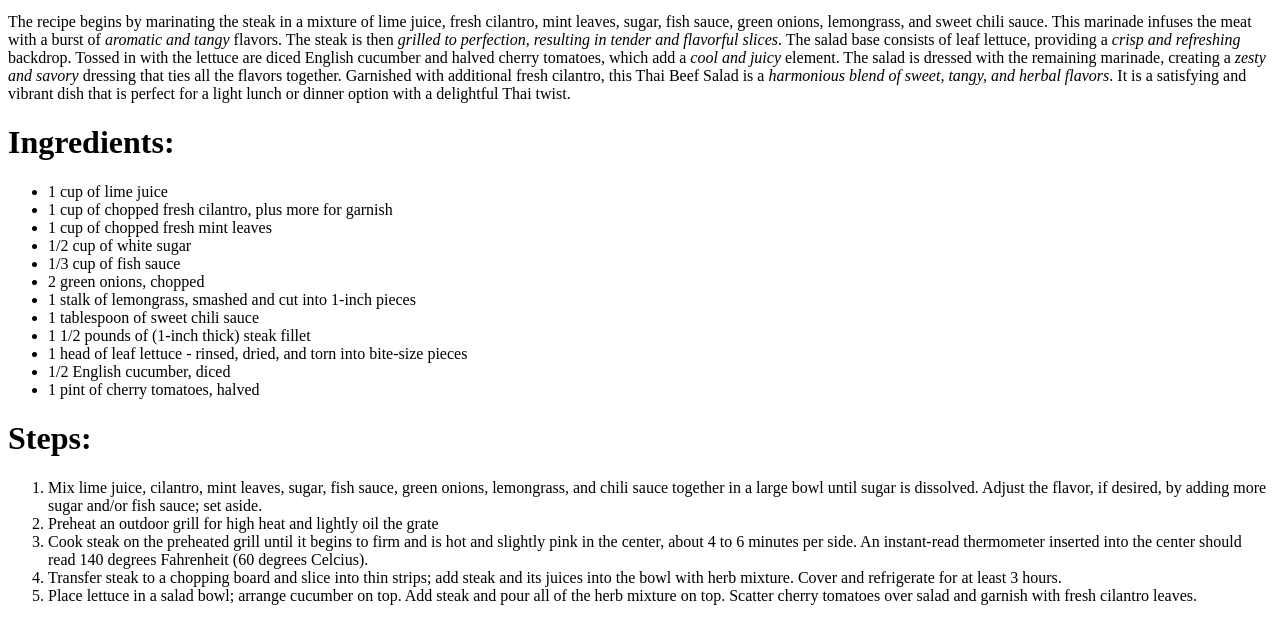
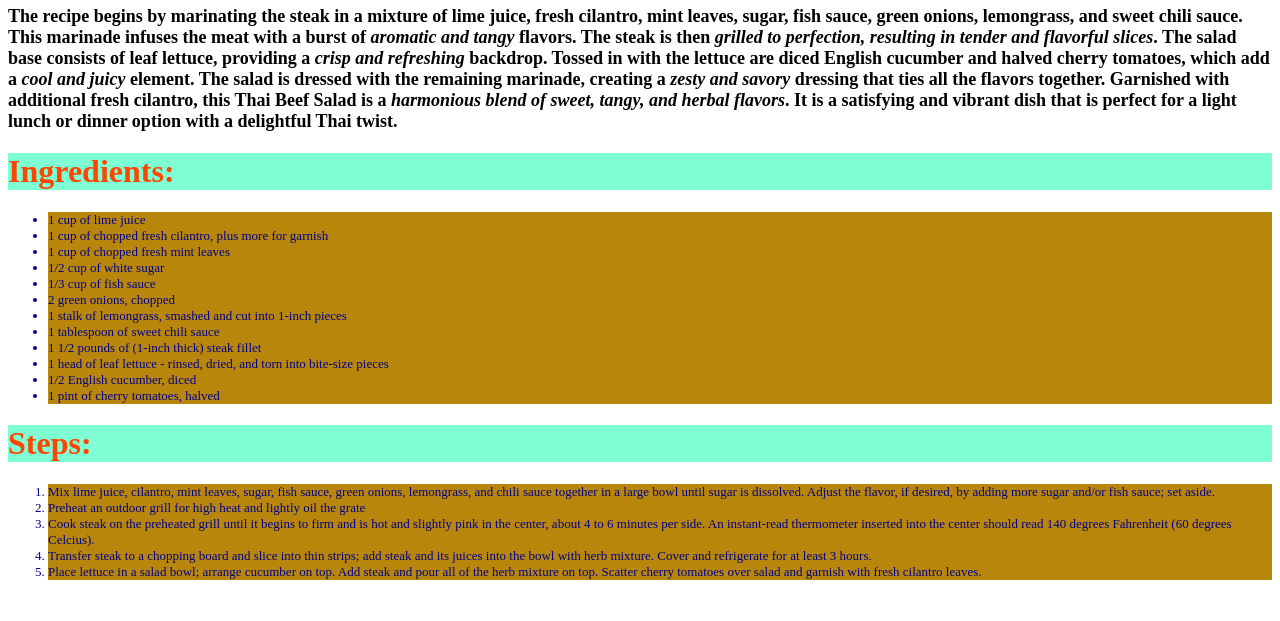
Before and after one commit to Gawdlie/odin-recipes, a plain HTML site: page recipes/thai-beef-salad.html in a window 1280 px wide. Shown: the part 697-1318 px from the top of the page. After the commit the page ends 1293 px from the top, so only its background shows below. Drawn offline with Linux system fonts and the light colour scheme.

Commit message:
Modify third recipe with external css

```diff
--- a/recipes/recipes.css
+++ b/recipes/recipes.css
@@ -37,3 +37,19 @@
     width:700px;
     length:1400px;
 }
+
+.beef {
+    background-color:aquamarine;
+    color:orangered;
+}
+
+.beef-image {
+    width:500px;
+    length:1000px;
+}
+
+.list-three {
+    background-color:darkgoldenrod;
+    color:darkblue;
+    font-size:small;
+}
--- a/recipes/thai-beef-salad.html
+++ b/recipes/thai-beef-salad.html
@@ -4,18 +4,19 @@
     <head>
         <title>Thai Beef Salad Recipe</title>
         <meta charset="utf-8">
+        <link rel="stylesheet" href="recipes.css" />
     </head>
 
     <body>
-        <h1>Thai Beef Salad</h1>
-        <img src="that-beef-salad.jpg">
-            <p><h1>Description:</h1></p>
+        <h1 class="beef">Thai Beef Salad</h1>
+        <img class="beef-image" src="that-beef-salad.jpg">
+            <p><h1 class="beef">Description:</h1></p>
 
-            <p>Thai Beef Salad is a flavorful and vibrant dish that
+            <p class="text">Thai Beef Salad is a flavorful and vibrant dish that
             combines <em><strong>juicy steak with an assortment of fresh ingredients
             and a tangy dressing.</strong></em></p>
 
-            The recipe begins by marinating the steak
+            <p class="text">The recipe begins by marinating the steak
             in a mixture of lime juice, fresh cilantro, mint leaves, sugar, fish
             sauce, green onions, lemongrass, and sweet chili sauce. This marinade
             infuses the meat with a burst of <em>aromatic and tangy</em> flavors. The steak is
@@ -26,41 +27,41 @@
             creating a <em>zesty and savory</em> dressing that ties all the flavors together.
             Garnished with additional fresh cilantro, this Thai Beef Salad is a <em>harmonious blend of
             sweet, tangy, and herbal flavors</em>. It is a satisfying and vibrant dish that is perfect
-            for a light lunch or dinner option with a delightful Thai twist.
+            for a light lunch or dinner option with a delightful Thai twist.</p>
 
-            <p><h1>Ingredients:</h1></p>
+            <p><h1 class="beef">Ingredients:</h1></p>
 
             <p>
                 <ul>
-                    <li>1 cup of lime juice</li>
-                    <li>1 cup of chopped fresh cilantro, plus more for garnish</li>
-                    <li>1 cup of chopped fresh mint leaves</li>
-                    <li>1/2 cup of white sugar</li>
-                    <li>1/3 cup of fish sauce</li>
-                    <li>2 green onions, chopped</li>
-                    <li>1 stalk of lemongrass, smashed and cut into 1-inch pieces</li>
-                    <li>1 tablespoon of sweet chili sauce</li>
-                    <li>1 1/2 pounds of (1-inch thick) steak fillet</li>
-                    <li>1 head of leaf lettuce - rinsed, dried, and torn into bite-size pieces</li>
-                    <li>1/2 English cucumber, diced</li>
-                    <li>1 pint of cherry tomatoes, halved</li>
+                    <li class="list-three">1 cup of lime juice</li>
+                    <li class="list-three">1 cup of chopped fresh cilantro, plus more for garnish</li>
+                    <li class="list-three">1 cup of chopped fresh mint leaves</li>
+                    <li class="list-three">1/2 cup of white sugar</li>
+                    <li class="list-three">1/3 cup of fish sauce</li>
+                    <li class="list-three">2 green onions, chopped</li>
+                    <li class="list-three">1 stalk of lemongrass, smashed and cut into 1-inch pieces</li>
+                    <li class="list-three">1 tablespoon of sweet chili sauce</li>
+                    <li class="list-three">1 1/2 pounds of (1-inch thick) steak fillet</li>
+                    <li class="list-three">1 head of leaf lettuce - rinsed, dried, and torn into bite-size pieces</li>
+                    <li class="list-three">1/2 English cucumber, diced</li>
+                    <li class="list-three">1 pint of cherry tomatoes, halved</li>
                 </ul>
             </p>
 
-            <p><h1>Steps:</h1></p>
+            <p><h1 class="beef">Steps:</h1></p>
 
             <p>
                 <ol>
-                    <li>Mix lime juice, cilantro, mint leaves, sugar, fish sauce, green onions,
+                    <li class="list-three">Mix lime juice, cilantro, mint leaves, sugar, fish sauce, green onions,
                     lemongrass, and chili sauce together in a large bowl until sugar is dissolved.
                     Adjust the flavor, if desired, by adding more sugar and/or fish sauce; set aside.</li>
-                    <li>Preheat an outdoor grill for high heat and lightly oil the grate</li>
-                    <li>Cook steak on the preheated grill until it begins to firm and is hot
+                    <li class="list-three">Preheat an outdoor grill for high heat and lightly oil the grate</li>
+                    <li class="list-three">Cook steak on the preheated grill until it begins to firm and is hot
                     and slightly pink in the center, about 4 to 6 minutes per side. An instant-read thermometer
                     inserted into the center should read 140 degrees Fahrenheit (60 degrees Celcius).</li>
-                    <li>Transfer steak to a chopping board and slice into thin strips; add steak and its juices
+                    <li class="list-three">Transfer steak to a chopping board and slice into thin strips; add steak and its juices
                     into the bowl with herb mixture. Cover and refrigerate for at least 3 hours.</li>
-                    <li>Place lettuce in a salad bowl; arrange cucumber on top. Add steak and pour all of the herb
+                    <li class="list-three">Place lettuce in a salad bowl; arrange cucumber on top. Add steak and pour all of the herb
                     mixture on top. Scatter cherry tomatoes over salad and garnish with fresh cilantro leaves.</li>
                 </ol>
             </p>
```
